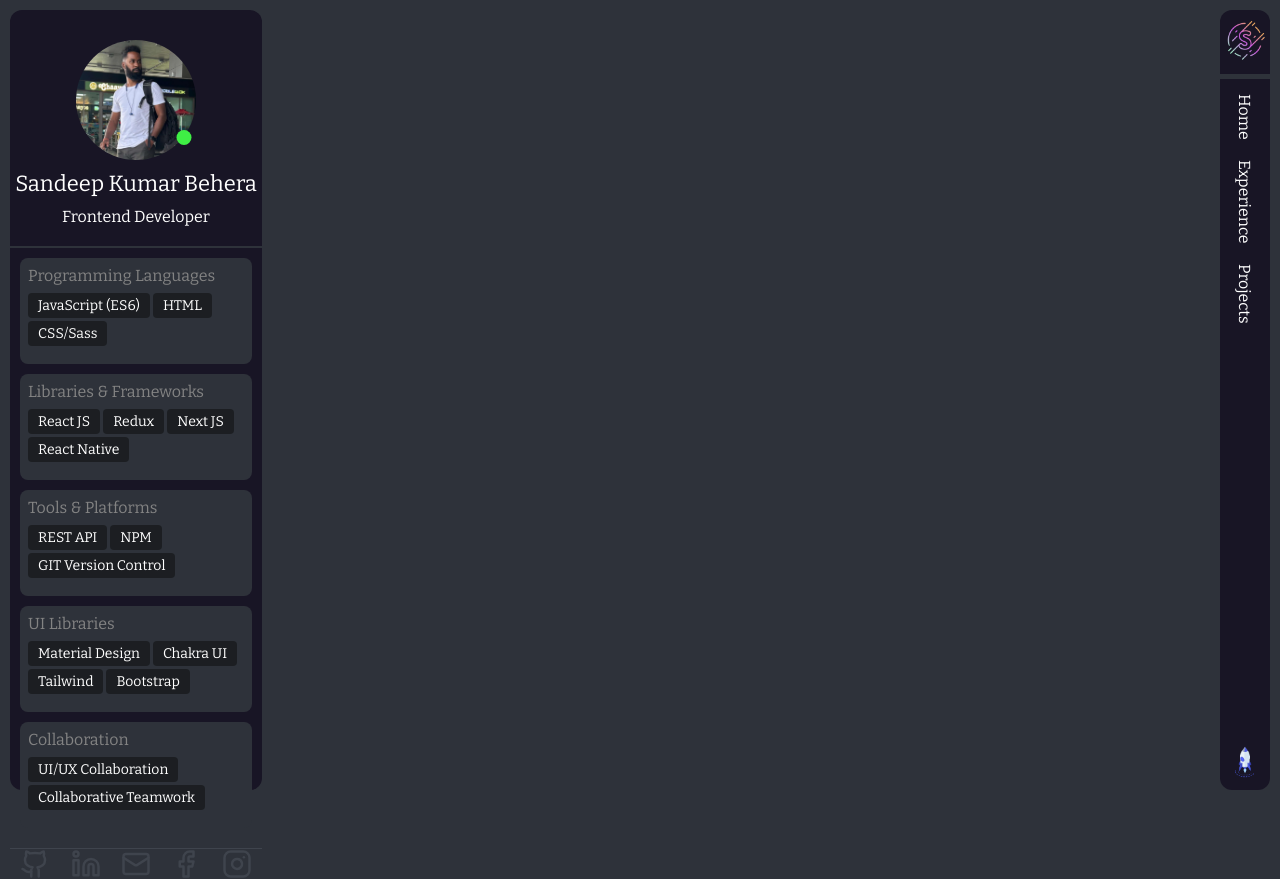
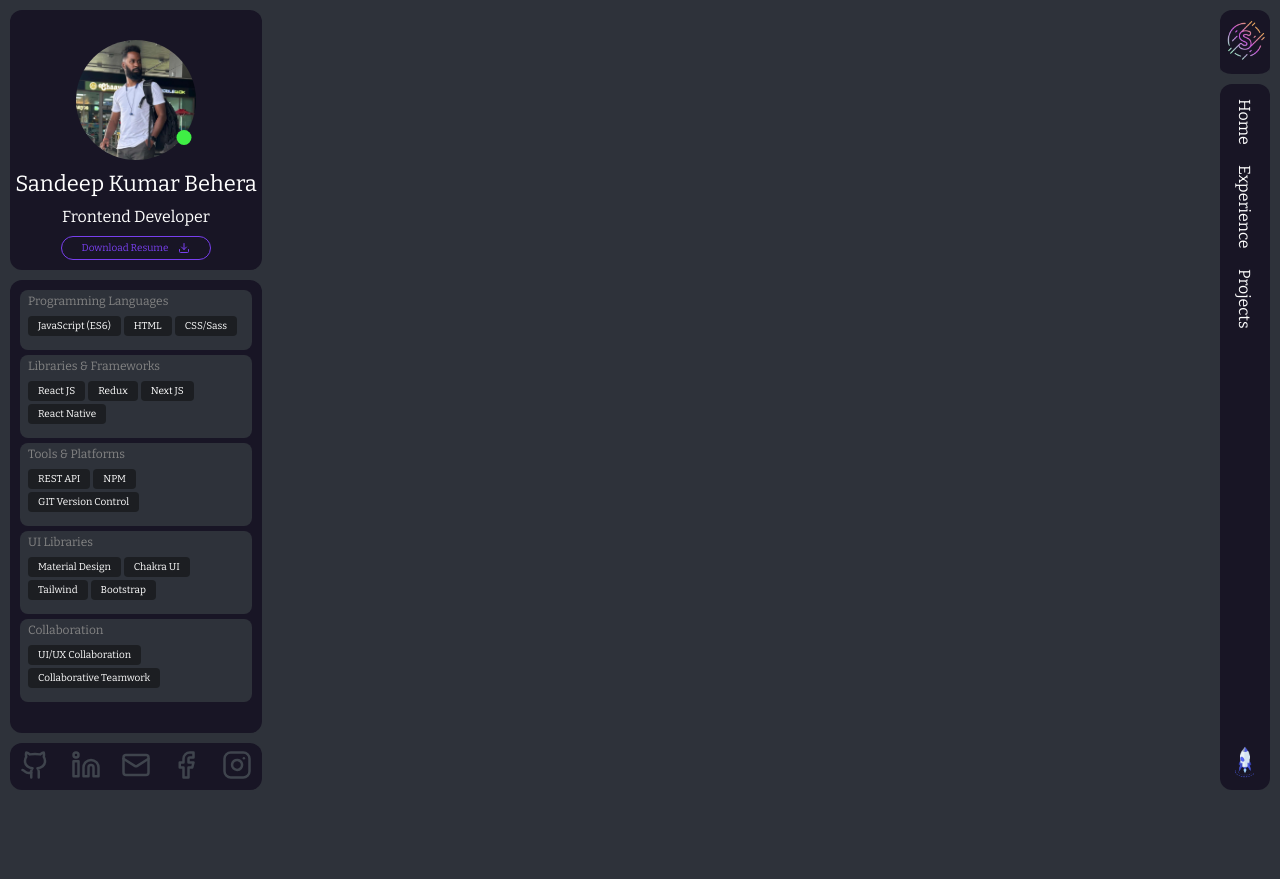
Before and after one commit to sandeepbeherakbl/sandeepPortfolio, a React (Vite) app: page /resume in a window 1280 px wide. After the commit the page ends 800 px from the top, so only its background shows below. Built offline with nearby package versions, Linux system fonts and the light colour scheme.

Commit message:
desktop view updated

```diff
--- a/src/components/Desktop/pages/About.jsx
+++ b/src/components/Desktop/pages/About.jsx
@@ -3,17 +3,29 @@ import "../styles/Main.css";
 // import propic from "../../assets/propic.png";
 import skillsData from "../../../json/skills.json";
 import {
+  Download,
   Github,
   Instagram,
   Linkedin,
   LucideFacebook,
   Mail,
 } from "lucide-react";
+import { useState } from "react";
+import ResumePopup from "./ResumePopup";
 
 export const About = () => {
+  const [showResumePopup, setShowResumePopup] = useState(false);
+
+  const openResumePopup = () => {
+    setShowResumePopup(true);
+  };
+
+  const closeResumePopup = () => {
+    setShowResumePopup(false);
+  };
   return (
     <>
-      <div className="about-mian-div">
+      <div className={`about-mian-div ${showResumePopup ? "blurred" : ""}`}>
         {/*  heading section*/}
         <div className="about-profile-section">
           <div className="about-profile-image">
@@ -24,6 +36,13 @@ export const About = () => {
             <p>Sandeep Kumar Behera</p>
             <p>Frontend Developer</p>
           </div>
+          <div className="resume-download" onClick={openResumePopup}>
+            <div className="resume-flex-div">
+              <p>Download Resume </p>
+              <Download color="#783FEF" width={12} height={12} />
+            </div>
+          </div>
+          {showResumePopup && <ResumePopup onClose={closeResumePopup} />}
         </div>
 
         {/* skills section */}
@@ -48,16 +67,56 @@ export const About = () => {
 
         {/* social */}
         <div className="social-main-div">
-          <Github color="#3f444d" width={30} height={30} />
+          <a href="https://github.com/sandeepbeherakbl" target="_blank">
+            <Github
+              color="#3f444d"
+              width={30}
+              height={30}
+              className="social-icon"
+            />
+          </a>
 
-          <Linkedin color="#3f444d" width={30} height={30} />
+          <a
+            href="https://www.linkedin.com/in/sandeep-kumar-behera-24051999/"
+            target="_blank"
+          >
+            <Linkedin
+              color="#3f444d"
+              width={30}
+              height={30}
+              className="social-icon"
+            />
+          </a>
 
-          <Mail color="#3f444d" width={30} height={30} />
+          <a href="mailto:sandeepbeherakbl@gmail.com">
+            <Mail
+              color="#3f444d"
+              width={30}
+              height={30}
+              className="social-icon"
+            />
+          </a>
 
-          <LucideFacebook color="#3f444d" width={30} height={30} />
+          <a
+            href="https://www.facebook.com/sandeepkumar.behera.142?mibextid=ZbWKwL"
+            target="_blank"
+          >
+            <LucideFacebook
+              color="#3f444d"
+              width={30}
+              height={30}
+              className="social-icon"
+            />
+          </a>
 
-          <Instagram color="#3f444d" width={30} height={30} />
-
+          <a href="https://www.instagram.com/_blue.beast_/" target="_blank">
+            <Instagram
+              color="#3f444d"
+              width={30}
+              height={30}
+              className="social-icon"
+            />
+          </a>
         </div>
       </div>
     </>
--- a/src/components/Desktop/pages/Dashboard.jsx
+++ b/src/components/Desktop/pages/Dashboard.jsx
@@ -27,12 +27,7 @@ export const Dashboard = () => {
               />
             </p>
           </div>
-          <div className="resume-download">
-            <div className="resume-flex-div">
-              <p>Download Resume </p>
-              <Download />
-            </div>
-          </div>
+
         </div>
 
         {/* intro */}
--- /dev/null
+++ b/src/components/Desktop/pages/ResumePopup.jsx
@@ -0,0 +1,20 @@
+import PropTypes from "prop-types";
+import PdfViewer from "../../Mobile/Pages/PdfViewer";
+import { CircleX } from "lucide-react";
+
+const ResumePopup = ({ onClose }) => (
+  <div className="resume-popup-overlay">
+    <div className="resume-popup">
+      <button onClick={onClose} className="resume-close-button">
+        <CircleX color="#d9534f" />
+      </button>
+      <PdfViewer />
+    </div>
+  </div>
+);
+
+ResumePopup.propTypes = {
+  onClose: PropTypes.func.isRequired,
+};
+
+export default ResumePopup;
--- a/src/components/Desktop/pages/RightBar.jsx
+++ b/src/components/Desktop/pages/RightBar.jsx
@@ -1,14 +1,14 @@
 import "../styles/Main.css";
-import {useState} from "react"
+import { useState } from "react";
 import Slogo from "../../../assets/S.png";
-import { Link } from "react-router-dom";
+import { Link, useLocation } from "react-router-dom";
 import PropTypes from "prop-types";
-import Rocket  from "../../../assets/anim.gif";
-import ContactPopup from "./ContackPopup"
+import Rocket from "../../../assets/anim.gif";
+import ContactPopup from "./ContackPopup";
 
 export const RightBar = ({ setSelectedProject }) => {
-
   const [showPopup, setShowPopup] = useState(false);
+  const location = useLocation();
 
   const openPopup = () => {
     setShowPopup(true);
@@ -17,6 +17,8 @@ export const RightBar = ({ setSelectedProject }) => {
   const closePopup = () => {
     setShowPopup(false);
   };
+
+  const isActive = (path) => location.pathname === path;
 
   return (
     <>
@@ -33,6 +35,7 @@ export const RightBar = ({ setSelectedProject }) => {
               to="/"
               style={{ textDecoration: "none" }}
               onClick={() => setSelectedProject(null)}
+              className={isActive("/") ? "active-tab" : ""}
             >
               <p>Home</p>
             </Link>
@@ -41,6 +44,7 @@ export const RightBar = ({ setSelectedProject }) => {
               to="/experience"
               style={{ textDecoration: "none" }}
               onClick={() => setSelectedProject(null)}
+              className={isActive("/experience") ? "active-tab" : ""}
             >
               <p>Experience</p>
             </Link>
@@ -49,6 +53,7 @@ export const RightBar = ({ setSelectedProject }) => {
               to="/projects"
               style={{ textDecoration: "none" }}
               onClick={() => setSelectedProject(null)}
+              className={isActive("/projects") ? "active-tab" : ""}
             >
               <p>Projects</p>
             </Link>
--- a/src/components/Desktop/styles/Main.css
+++ b/src/components/Desktop/styles/Main.css
@@ -1,11 +1,12 @@
 .about-mian-div {
   height: calc(100vh - 20px);
   width: 100%;
-  background: #181525;
+  /* background: #181525; */
   border-radius: 12px;
   display: flex;
   flex-direction: column;
   justify-content: space-between;
+  gap: 10px;
 }
 
 .about-profile-section {
@@ -13,7 +14,9 @@
   flex-direction: column;
   justify-content: center;
   align-items: center;
-  border-bottom: 2px solid #2e323a;
+  /* border-bottom: 2px solid #2e323a; */
+  background: #181525;
+  border-radius: 12px;
 }
 .about-profile-image {
   width: 120px;
@@ -60,11 +63,40 @@
 .about-container p:nth-child(2) {
   font-size: 16px;
   margin: 0;
-  margin-bottom: 20px;
+  margin-bottom: 10px;
+}
+
+.resume-download {
+  display: flex;
+  justify-content: flex-end;
+  align-items: flex-end;
+  gap: 10px;
+  cursor: pointer;
+}
+
+.resume-flex-div {
+  display: flex;
+  flex-direction: row;
+  align-items: center;
+  gap: 10px;
+  border: 1px solid #783fef;
+  /* margin: 20px 20px; */
+  margin-bottom: 10px;
+  padding: 5px 20px;
+  border-radius: 20px;
+}
+
+.resume-flex-div p {
+  margin: 0;
+  font-size: 10px;
+  color: #783fef;
 }
 
 .main-skills-section {
   height: 100%;
+  overflow-y: scroll;
+  border-radius: 12px;
+  background: #181525;
 }
 
 .skills-title {
@@ -79,16 +111,16 @@
 .skill-category {
   background-color: #2e323a;
   border-radius: 8px;
-  padding: 8px;
-  margin-bottom: 10px;
+  padding: 4px 8px;
+  margin-bottom: 5px;
   /* border-bottom: 1px solid #3f6bef; */
 }
 
 .skill-category p {
   margin: 0;
   margin-bottom: 8px;
-  font-size: 16px;
-  color:#838383 ;
+  font-size: 12px;
+  color: #838383;
 }
 
 .skill-sets {
@@ -102,7 +134,7 @@
 
 .skill-sets p {
   margin: 0;
-  font-size: 14px;
+  font-size: 10px;
   background-color: #1c1e22;
   padding: 4px 10px;
   border-radius: 4px;
@@ -114,16 +146,21 @@
   width: 100%;
   height: 80px;
   /* background-color: aliceblue; */
-  border-top: 1px solid #3f444d;
+  /* border-top: 1px solid #3f444d; */
   display: flex;
   align-items: center;
   justify-content: space-around;
+  background: #181525;
+  border-radius: 12px;
+  text-decoration: none;
+}
+
+.social-main-div a {
+  text-decoration: none;
 }
 
 .social-icon:hover {
-  background-color: #783FEF;
-  border-radius: 50%;
-  padding: 5px;
+  border-bottom: 1px solid #783fef;
 }
 
 /* ********************* */
@@ -133,15 +170,18 @@
 .right-bar-main-section {
   height: calc(100vh - 20px);
   width: 100%;
-  background: #181525;
+  /* background: #181525; */
   border-radius: 12px;
   display: flex;
   flex-direction: column;
+  gap: 5px;
 }
 
 .right-bar-head {
   padding: 20% 10%;
   border-bottom: 5px solid #2e323a;
+  background: #181525;
+  border-radius: 12px;
 }
 
 .right-bar-head img {
@@ -165,24 +205,30 @@
   cursor: pointer;
 }
 
-link{
+link {
   text-decoration: none;
 }
 
-.right-body-main{
+.right-body-main {
   display: flex;
   flex-direction: column;
   justify-content: space-between;
   height: 100%;
+  background: #181525;
+  border-radius: 12px;
 }
 
-.gif{
+.gif {
   cursor: pointer;
 }
 
-.gif img{
+.gif img {
   width: 100%;
   cursor: pointer;
+}
+
+.nav-icons a.active-tab p {
+  border-left: 1px solid #783fef;
 }
 /* ********************* */
 /*  dashboard */
@@ -214,22 +260,22 @@ link{
   background-position: 0% 35%;
   border-radius: 12px;
   display: grid;
-  grid-template-columns: 60% 40%;
+  grid-template-columns: 70% 30%;
 }
 
 .dash-header-content {
   display: flex;
   flex-direction: column;
   justify-content: center;
-  padding: 20px;
+  padding: 10px 20px;
 }
 
 .dash-header-section h1 {
-  font-size: 48px;
+  font-size: 44px;
 }
 
 .dash-header-section p {
-  font-size: 18px;
+  font-size: 14px;
 }
 
 .dash-header-section button {
@@ -240,28 +286,6 @@ link{
   border: none;
   outline: none;
   margin-top: 30px;
-}
-
-.resume-download {
-  display: flex;
-  justify-content: flex-end;
-  align-items: flex-end;
-  gap: 10px;
-}
-
-.resume-flex-div {
-  display: flex;
-  flex-direction: row;
-  align-items: center;
-  gap: 10px;
-  border: 1px solid white;
-  margin: 20px 20px;
-  padding: 5px 20px;
-  border-radius: 20px;
-}
-
-.resume-flex-div p {
-  margin: 0;
 }
 
 .intro-main-div {
@@ -279,14 +303,14 @@ link{
   right: 40%;
   bottom: 40%;
   transform: translate(50%, 50%);
-  font-size: 300px;
+  font-size: 200px;
   opacity: 0.05;
   -webkit-text-stroke: 1px white;
   font-weight: bold;
 }
 
 .intro-heading {
-  padding: 40px 20px;
+  padding: 20px 20px;
 }
 
 .intro-heading p {
@@ -294,10 +318,10 @@ link{
 }
 
 .intro-heading p:nth-child(1) {
-  font-size: 28px;
+  font-size: 22px;
 }
 .intro-heading p:nth-child(2) {
-  font-size: 18px;
+  font-size: 16px;
   font-style: italic;
 }
 
@@ -307,6 +331,47 @@ link{
 
 .intro-content p {
   margin: 0;
-  font-size: 20px;
+  font-size: 18px;
   text-wrap: stable;
 }
+
+/* ***************** */
+/* resume popup */
+/* ***************** */
+/* ResumePopup.css */
+
+.resume-popup-overlay {
+  position: fixed;
+  top: 0;
+  left: 0;
+  width: 100%;
+  height: 100%;
+  background: rgba(0, 0, 0, 0.584);
+  display: flex;
+  justify-content: center;
+  align-items: center;
+  z-index: 1000;
+}
+
+.resume-popup {
+  background: #181525;
+  border-radius: 8px;
+  width: 80%;
+  max-width: 500px;
+  box-shadow: 0 0 10px rgba(0, 0, 0, 0.1);
+}
+
+.pdf-viewer-container {
+  display: flex;
+  flex-direction: column;
+  align-items: center;
+}
+
+.resume-close-button {
+  background-color: transparent;
+  border: none;
+  padding: 10px;
+  text-align: end;
+  cursor: pointer;
+  width: 100%;
+}
```
Also changed, not shown: src/components/Desktop/pages/Projects/ProjectPage.css (+121 -12 lines), src/components/Desktop/pages/Projects/ProjectPage.jsx (+32 -3 lines).
